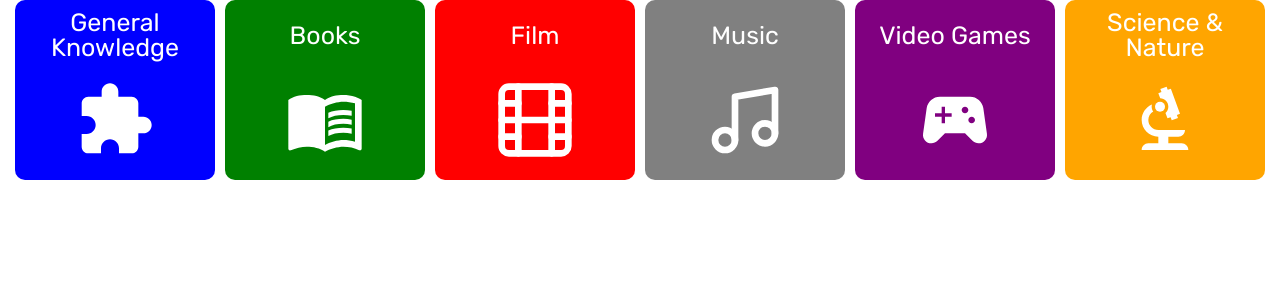
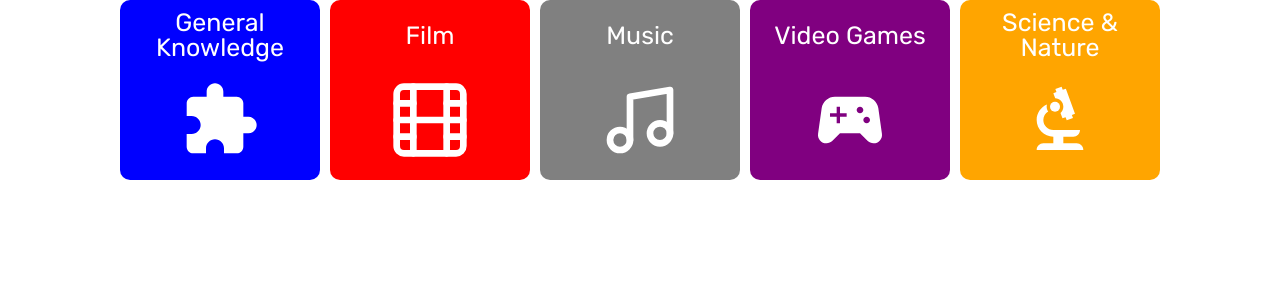
Before and after one commit to jrpolesi/trivia_app, a Vue app: page /#/ in a window 1280 px wide. Shown: the top 300 px of the page. Built offline with nearby package versions, Linux system fonts and the light colour scheme.

Commit message:
fix: remove books category

```diff
--- a/src/components/Categories.vue
+++ b/src/components/Categories.vue
@@ -25,12 +25,6 @@ export default {
           name: "General Knowledge",
           image: "./assets/icons/all.svg",
           backgroundColor: "blue",
-        },
-        {
-          id: 10,
-          name: "Books",
-          image: "./assets/icons/book.svg",
-          backgroundColor: "green",
         },
         {
           id: 11,
```
